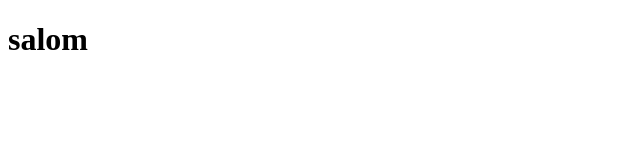
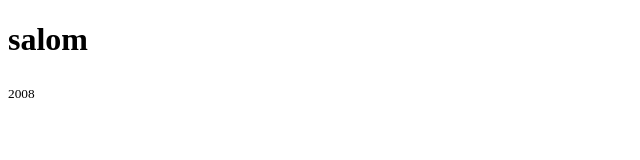
Before and after one commit to oyatullo2/code, a plain HTML site: page index.html in a window 1280 px wide. Shown: the full height of the page, 0-640 px from the left. Drawn offline with Linux system fonts and the light colour scheme.

Commit message:
first commit

```diff
--- a/index.html
+++ b/index.html
@@ -7,5 +7,6 @@
 </head>
 <body>
     <h1>salom</h1>
+    <sub>2008</sub>
 </body>
 </html>
```
